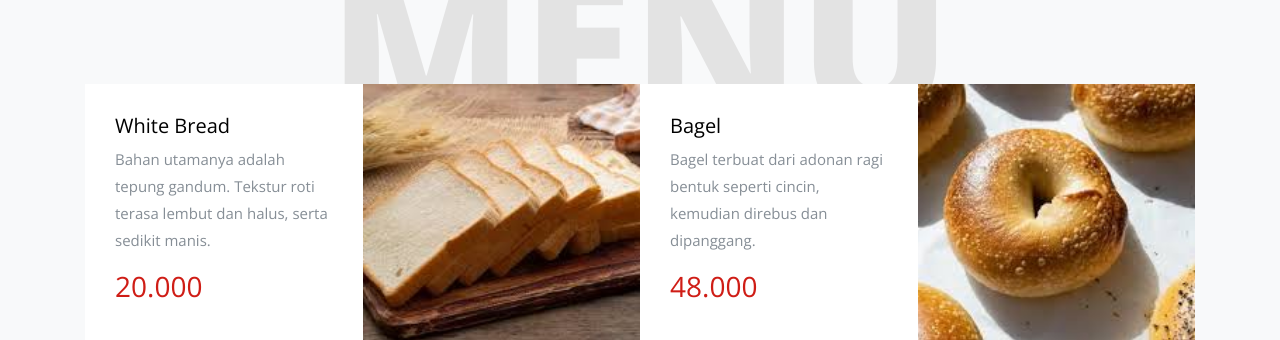
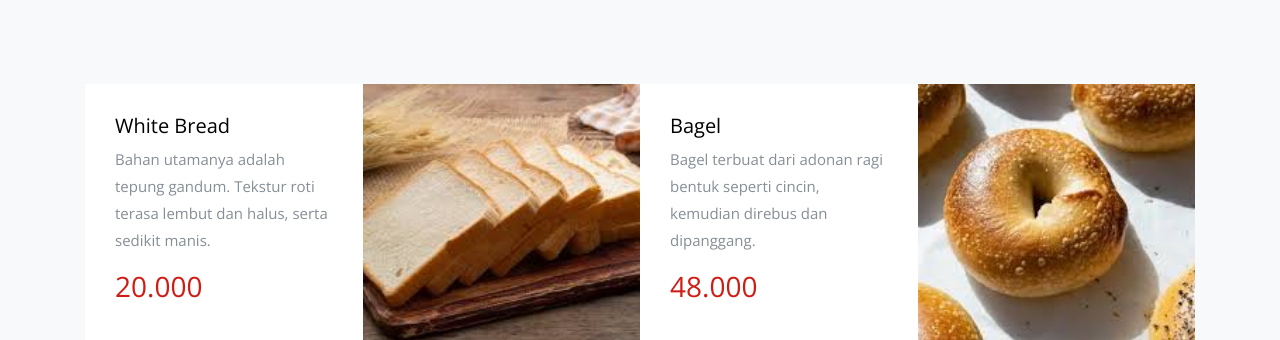
Before and after one commit to nurul-fn/NurulFadhilatunNikmah, a plain HTML site: page produk.html in a window 1280 px wide. Shown: the part 765-1105 px from the top of the page. Drawn offline with nearby package versions, Linux system fonts and the light colour scheme.

Commit message:
Update produk.html

```diff
--- a/produk.html
+++ b/produk.html
@@ -74,7 +74,7 @@
           <div class="row">
             <div class="col-md-12 text-center heading-wrap">
               <h2>Daftar Menu</h2>
-              <span class="back-text-dark">Menu</span>
+<!--               <span class="back-text-dark">Menu</span> -->
             </div>
           </div>
         </div>
```
